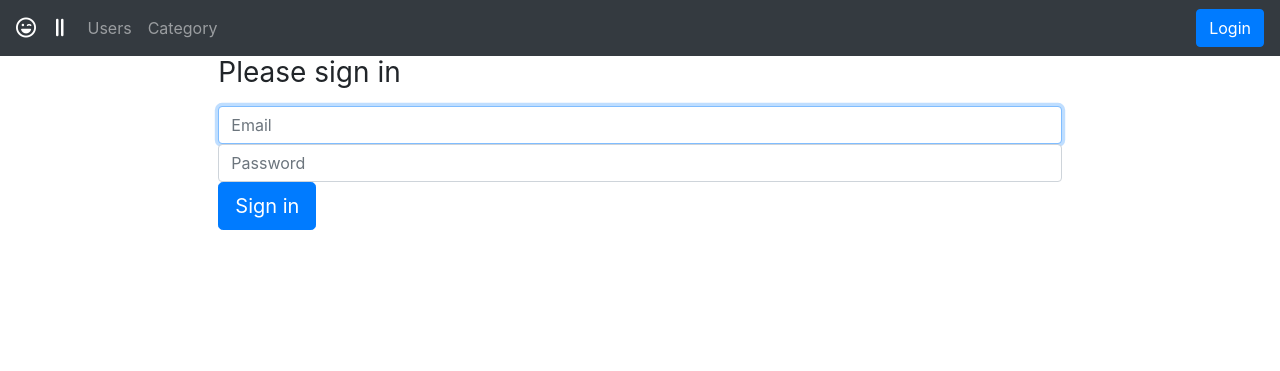
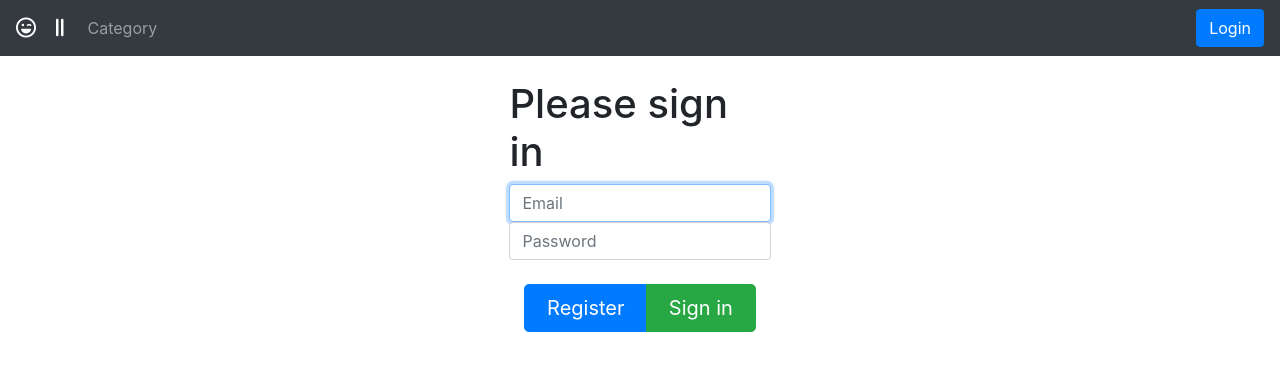
Before and after one commit to gyredf/SlamQuiz, a Symfony app: template templates/security/login.html.twig in a window 1280 px wide. Shown: the top 371 px of the page. Run offline with Twig, Linux system fonts and the light colour scheme; the template is opened without the code that fills it, so the values that code supplies are empty; some libraries are stand-ins or nearby versions.

Commit message:
[Design] Edit design

```diff
--- a/composer.json
+++ b/composer.json
@@ -29,10 +29,13 @@
     },
     "require-dev": {
         "doctrine/doctrine-fixtures-bundle": "^3.2",
+        "symfony/browser-kit": "4.3.*",
+        "symfony/css-selector": "4.3.*",
         "symfony/debug-pack": "*",
         "symfony/maker-bundle": "^1.0",
+        "symfony/phpunit-bridge": "^4.3",
         "symfony/profiler-pack": "*",
-        "symfony/test-pack": "*",
+        "symfony/test-pack": "^1.0",
         "symfony/web-server-bundle": "4.3.*"
     },
     "config": {
--- a/src/DataFixtures/UserFixtures.php
+++ b/src/DataFixtures/UserFixtures.php
@@ -23,7 +23,7 @@ class UserFixtures extends Fixture
 
         //Super Admin
         $user = new User();
-        $user->setEmail('thlecacheux@gmail.com');
+        $user->setEmail('superadmin@gmail.com');
         $user->setRoles(['ROLE_SUPER_ADMIN']);
         $user->setPassword('$argon2id$v=19$m=65536,t=4,p=1$eWJZdnFlRFNqZXR2Mmp0Mw$5OixuVBelrXn0ipK2O3iQnjtD55yo0JCAMl8aXSw2oU');
         $manager->persist($user);
--- a/templates/base.html.twig
+++ b/templates/base.html.twig
@@ -19,13 +19,10 @@
             <div class="collapse navbar-collapse" id="navbarsExampleDefault">
                 <ul class="navbar-nav mr-auto">
                 <li class="nav-item">
-                    <a class="nav-link" href="{{url('user_index')}}">{{'Users'|trans}}</a>
+                    {% if is_granted('ROLE_SUPER_ADMIN') %}<a class="nav-link" href="{{url('user_index')}}">{{'Users'|trans}}</a>{% endif %}
                 </li>
                 <li class="nav-item">
                     <a class="nav-link" href="{{ path('category_index') }}">{{'Category'|trans}}</a>
-                </li>
-                <li class="nav-item">
-                    {% if is_granted('ROLE_SUPER_ADMIN') %}<a class="nav-link" href="{{ path('user_index') }}">Users list</a>{% endif %}
                 </li>
                 </ul>
 
@@ -48,6 +45,7 @@
 
         </nav>
 
+        <br>
         <div class="row">
             <div class="col-xl-2 col-lg-2 col-md-0 col-xs-0"></div>
             <div class="col-xl-8 col-lg-8 col-md-12 col-xs-12">
--- a/templates/security/login.html.twig
+++ b/templates/security/login.html.twig
@@ -4,25 +4,29 @@
 
 {% block body %}
 <form method="post">
-    {% if error %}
-        <div class="alert alert-danger">{{ error.messageKey|trans(error.messageData, 'security') }}</div>
-    {% endif %}
-
+    <div class="row">
+        <div class="col-sm">
+        <br>
             {% if app.user %}
                 <div class="mb-3">
                     {% trans %}You are logged in as {% endtrans %}{{ app.user.username }}, <a href="{{ path('app_logout') }}">{% trans %}Logout{% endtrans %}</a>
                 </div>
             {% endif %}
-
-    <h1 class="h3 mb-3 font-weight-normal">{% trans %}Please sign in{% endtrans %}</h1>
+        </div>
+        <div class="col-sm">
+        <h1>{% trans %}Please sign in{% endtrans %}</h1>
         <label for="inputEmail" class="sr-only">{% trans %}Email{% endtrans %}</label>
         <input type="email" value="{{ last_username }}" name="email" id="inputEmail" class="form-control" placeholder="Email" required autofocus>
+        {% if error %}
+            <div class="alert alert-danger">{{ error.messageKey|trans(error.messageData, 'security') }}</div>
+        {% endif %}
         <label for="inputPassword" class="sr-only">{% trans %}Password{% endtrans %}</label>
         <input type="password" name="password" id="inputPassword" class="form-control" placeholder="{% trans %}Password{% endtrans %}" required>
 
         <input type="hidden" name="_csrf_token"
             value="{{ csrf_token('authenticate') }}"
         >
+
 
     {#
         Uncomment this section and add a remember_me option below your firewall to activate remember me functionality.
@@ -34,9 +38,17 @@
             </label>
         </div>
     #}
-
-    <button class="btn btn-lg btn-primary" type="submit">
+    <br>
+    <div class="btn-group col-sm-12">
+        <a class="btn btn-lg btn-primary" href="{{ path('app_register') }}">
+            {% trans %}Register{% endtrans %}
+        </a>
+        <button class="btn btn-lg btn-success" type="submit">
             {% trans %}Sign in{% endtrans %}
         </button>
+    </div>
+    </div>
+        <div class="col-sm"></div>
+    </div>
 </form>
 {% endblock %}
--- a/templates/user/index.html.twig
+++ b/templates/user/index.html.twig
@@ -21,8 +21,10 @@
                 <td>{{ user.email }}</td>
                 <td>{{ user.roles ? user.roles|json_encode : '' }}</td>
                 <td>
-                    <a class="btn btn-primary" href="{{ path('user_show', {'id': user.id}) }}"><i class="fas fa-eye"></i></a>
-                    {% if is_granted('ROLE_ADMIN') %}<a class="btn btn-warning" href="{{ path('user_edit', {'id': user.id}) }}"><i class="fas fa-pen"></i></a>{% endif %}
+                    <div class="btn-group" role="group" aria-label="Basic example">
+                        <a class="btn btn-primary" href="{{ path('user_show', {'id': user.id}) }}"><i class="fas fa-eye"></i></a>
+                        {% if is_granted('ROLE_ADMIN') %}<a class="btn btn-warning" href="{{ path('user_edit', {'id': user.id}) }}"><i class="fas fa-pen"></i></a>{% endif %}
+                    </div>
                 </td>
             </tr>
         {% else %}
```
Also changed, not shown: templates/registration/register.html.twig (+7 -1 lines), 2 other files. Lines whose indentation alone changed are shown as unchanged.
